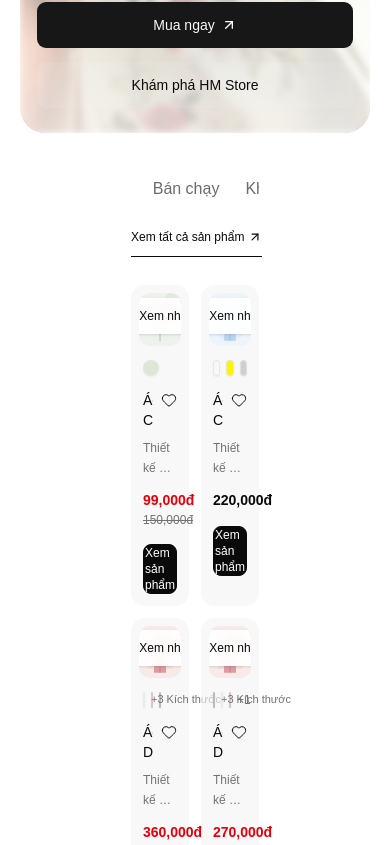
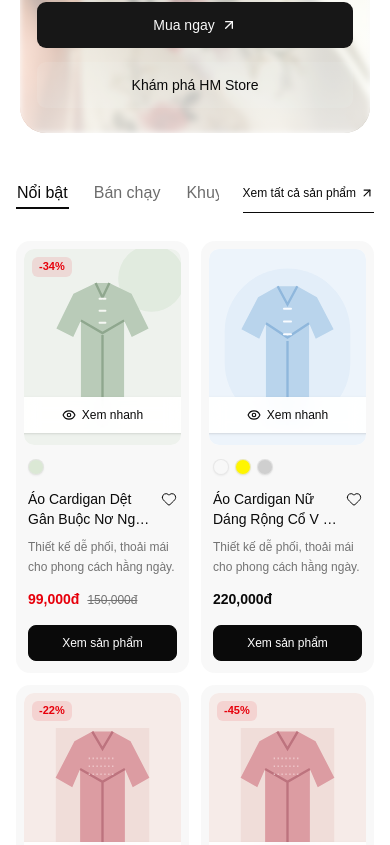
Before and after one commit to GamePieceLabs/FE_HuyMuoiStore, a Next.js app: page / in a window 390 px wide. Shown: the part 732-1577 px from the top of the page. Built offline with nearby package versions, Linux system fonts and the light colour scheme.

Commit message:
responsive hero-home

```diff
--- a/src/app/page.tsx
+++ b/src/app/page.tsx
@@ -1,21 +1,31 @@
 import { HomeHero } from "@/features/home/components/home-hero";
 import { HomeAbout } from "@/features/home/components/home-about";
 import { PolicyList } from "@/components/shared/policies/policy-list";
+import { products } from "@/components/shared/products/data";
 import { ProductList } from "@/components/shared/products/product-list";
+import type { ProductCollection } from "@/components/shared/products/types";
 import { Wrapper } from "@/components/shared/wrapper";
+
+const featuredProductTabs = [
+  { id: "featured", label: "Nổi bật", products },
+  { id: "best-selling", label: "Bán chạy", products },
+  { id: "sale", label: "Khuyến mãi", products },
+] satisfies readonly ProductCollection[];
+
+const categoryProductTabs = [
+  { id: "office-fashion", label: "Thời trang văn phòng", products },
+  { id: "accessories", label: "Phụ kiện", products: [] },
+] satisfies readonly ProductCollection[];
 
 export default function Home() {
   return (
     <>
       <HomeHero />
       <Wrapper>
-        <ProductList />
-      </Wrapper>
-      <Wrapper>
+        <ProductList tabs={featuredProductTabs} />
         <PolicyList />
-      </Wrapper>
-      <Wrapper>
         <HomeAbout />
+        <ProductList tabs={categoryProductTabs} />
       </Wrapper>
     </>
   );
--- a/src/components/shared/products/data.ts
+++ b/src/components/shared/products/data.ts
@@ -1,4 +1,4 @@
-import type { Product, ProductCollection } from "./types";
+import type { Product } from "./types";
 
 const productImages = {
   mintCardigan: "/images/home/products/mint-cardigan.svg",
@@ -15,7 +15,7 @@ const productImages = {
   woolCoat: "/images/home/products/wool-coat.svg",
 } as const;
 
-const products = [
+export const products = [
   {
     slug: "ao-cardigan-det-gan-buoc-no-ngan-xanh-mint",
     name: "Áo Cardigan Dệt Gân Buộc Nơ Ngắn Xanh Mint Trendy",
@@ -96,51 +96,4 @@ const products = [
     colors: ["#ffffff", "#111111", "#d9c5b5"],
     additionalColors: 3,
   },
-  {
-    slug: "dam-linen-co-v-tay-phong-xanh-nhat",
-    name: "Đầm Linen Cổ V Tay Phồng - Xanh Nhạt Dịu Mát",
-    image: productImages.linenDress,
-    secondaryImage: productImages.pastelCardigan,
-    price: "329,000đ",
-    originalPrice: "459,000đ",
-    discount: "-28%",
-    colors: ["#bfd5d3", "#ffffff"],
-  },
-  {
-    slug: "ao-so-mi-lua-tay-dai-hong-phai",
-    name: "Áo Sơ Mi Lụa Tay Dài - Hồng Phấn Nhẹ Nhàng",
-    image: productImages.silkShirt,
-    secondaryImage: productImages.knitPink,
-    price: "279,000đ",
-    colors: ["#f1c4c9", "#ffffff", "#c9d5c3"],
-    sizesLabel: "+2 Kích thước",
-  },
-  {
-    slug: "quan-jeans-ong-dung-xanh-nhat",
-    name: "Quần Jeans Ống Đứng Cạp Cao - Xanh Denim Nhạt",
-    image: productImages.denimJeans,
-    secondaryImage: productImages.wideTrousers,
-    price: "319,000đ",
-    originalPrice: "450,000đ",
-    discount: "-29%",
-    colors: ["#9fb6c4", "#233b50"],
-    sizesLabel: "+5 Kích thước",
-  },
-  {
-    slug: "ao-khoac-cardigan-det-tho-xam-sang",
-    name: "Áo Khoác Cardigan Dệt Thô - Xám Sáng Ấm Áp",
-    image: productImages.woolCoat,
-    secondaryImage: productImages.utilityJacket,
-    price: "359,000đ",
-    originalPrice: "520,000đ",
-    discount: "-31%",
-    colors: ["#b9b4ae", "#d9c6b4", "#28302d"],
-    additionalColors: 2,
-  },
 ] satisfies readonly Product[];
-
-export const productCollections: readonly ProductCollection[] = [
-  { id: "featured", label: "Nổi bật", products },
-  { id: "best-selling", label: "Bán chạy", products },
-  { id: "sale", label: "Khuyến mãi", products },
-];
--- a/src/components/shared/products/product-list.tsx
+++ b/src/components/shared/products/product-list.tsx
@@ -1,5 +1,6 @@
 "use client";
 
+import { useEffect, useRef, useState } from "react";
 import Link from "next/link";
 import { ArrowUpRight, PackageOpen } from "lucide-react";
 
@@ -11,12 +12,11 @@ import {
   TabsTrigger,
 } from "@/components/ui/tabs";
 
-import { productCollections } from "./data";
 import { ProductCard } from "./product-card";
 import type { ProductCollection } from "./types";
 
 interface ProductListProps {
-  collections?: readonly ProductCollection[];
+  tabs: readonly ProductCollection[];
 }
 
 function EmptyProductState({ label }: { label: string }) {
@@ -49,10 +49,39 @@ function EmptyProductState({ label }: { label: string }) {
   );
 }
 
-export function ProductList({ collections = productCollections }: ProductListProps) {
-  const firstCollection = collections[0];
+export function ProductList({ tabs }: ProductListProps) {
+  const firstTab = tabs[0];
+  const [activeTab, setActiveTab] = useState(firstTab?.id ?? "");
+  const tabsListRef = useRef<HTMLDivElement>(null);
+  const activeTabRef = useRef<HTMLButtonElement>(null);
 
-  if (!firstCollection) return null;
+  useEffect(() => {
+    const updateIndicator = () => {
+      const tabsList = tabsListRef.current;
+      const activeTabElement = activeTabRef.current;
+
+      if (!tabsList || !activeTabElement) return;
+
+      const tabsListRect = tabsList.getBoundingClientRect();
+      const activeTabRect = activeTabElement.getBoundingClientRect();
+
+      tabsList.style.setProperty(
+        "--tabs-indicator-left",
+        `${activeTabRect.left - tabsListRect.left}px`,
+      );
+      tabsList.style.setProperty(
+        "--tabs-indicator-width",
+        `${activeTabRect.width}px`,
+      );
+    };
+
+    updateIndicator();
+    window.addEventListener("resize", updateIndicator);
+
+    return () => window.removeEventListener("resize", updateIndicator);
+  }, [activeTab]);
+
+  if (!firstTab) return null;
 
   return (
     <section aria-labelledby="home-products-title" className="w-full">
@@ -60,22 +89,34 @@ export function ProductList({ collections = productCollections }: ProductListPro
         Sản phẩm nổi bật
       </h2>
 
-      <Tabs defaultValue={firstCollection.id} className="w-full">
+      <Tabs
+        defaultValue={firstTab.id}
+        onValueChange={(value) => {
+          if (value) setActiveTab(value);
+        }}
+        className="w-full"
+      >
         <div className="flex flex-wrap items-center justify-between gap-x-6 gap-y-3">
           <TabsList
+            ref={tabsListRef}
             aria-label="Danh mục sản phẩm"
             variant="line"
-            className="min-w-0 flex-1 justify-start gap-6 overflow-x-auto rounded-none p-0 [scrollbar-width:none] [&::-webkit-scrollbar]:hidden sm:gap-9"
+            className="relative min-w-0 flex-1 justify-start gap-6 overflow-x-auto rounded-none p-0 [scrollbar-width:none] [&::-webkit-scrollbar]:hidden sm:gap-9"
           >
-            {collections.map((collection) => (
+            {tabs.map((tab) => (
               <TabsTrigger
-                key={collection.id}
-                value={collection.id}
-                className="h-10 flex-none px-0 text-base font-medium sm:text-lg"
+                key={tab.id}
+                ref={tab.id === activeTab ? activeTabRef : undefined}
+                value={tab.id}
+                className="h-10 flex-none px-0 text-base font-medium after:hidden sm:text-lg"
               >
-                {collection.label}
+                {tab.label}
               </TabsTrigger>
             ))}
+            <span
+              aria-hidden="true"
+              className="pointer-events-none absolute bottom-0 left-[var(--tabs-indicator-left)] h-0.5 w-[var(--tabs-indicator-width)] bg-foreground transition-[left,width] duration-300 ease-out"
+            />
           </TabsList>
 
           <Link
@@ -87,20 +128,20 @@ export function ProductList({ collections = productCollections }: ProductListPro
           </Link>
         </div>
 
-        {collections.map((collection) => (
+        {tabs.map((tab) => (
           <TabsContent
-            key={collection.id}
-            value={collection.id}
+            key={tab.id}
+            value={tab.id}
             className="mt-5 sm:mt-6"
           >
-            {collection.products.length > 0 ? (
+            {tab.products.length > 0 ? (
               <div className="grid grid-cols-2 gap-3 sm:gap-4 lg:grid-cols-4 lg:gap-5">
-                {collection.products.map((product) => (
+                {tab.products.map((product) => (
                   <ProductCard key={product.slug} product={product} />
                 ))}
               </div>
             ) : (
-              <EmptyProductState label={collection.label} />
+              <EmptyProductState label={tab.label} />
             )}
           </TabsContent>
         ))}
--- a/src/components/shared/wrapper.tsx
+++ b/src/components/shared/wrapper.tsx
@@ -6,8 +6,8 @@ interface WrapperProps {
 
 export function Wrapper({ children }: WrapperProps) {
   return (
-    <div className="w-full py-10 sm:py-12 md:py-16 lg:py-10">
-      <div className="mx-[115px] px-4 sm:px-6 md:px-20 lg:px-10 xl:px-5">
+    <div className="w-full">
+      <div className="mx-0 px-4 sm:mx-6 sm:px-6 md:mx-12 md:px-20 lg:mx-[115px] lg:px-10 xl:px-5 [&>*]:py-10 sm:[&>*]:py-12 md:[&>*]:py-16 lg:[&>*]:py-10">
         {children}
       </div>
     </div>
--- a/src/features/home/components/home-hero.tsx
+++ b/src/features/home/components/home-hero.tsx
@@ -25,7 +25,7 @@ export function HomeHero({ imageUrl = defaultHeroImage }: HomeHeroProps) {
         <div className="absolute inset-x-0 bottom-0 -z-10 h-2/3 bg-gradient-to-t from-background/70 via-background/20 to-transparent" />
 
         <div className="mx-auto flex min-h-[min(900px,calc(100svh-48px))] w-full flex-col justify-between px-4 py-6 sm:px-6 sm:py-8 lg:px-10 xl:px-12">
-          <div className="flex items-start justify-between gap-6 text-xs font-semibold tracking-[0.22em] uppercase">
+          <div className="flex items-start justify-between gap-6 text-sm font-semibold tracking-[0.22em] uppercase">
             <p>HM Store / Campaign 01</p>
             <p className="text-right">
               New season
@@ -37,7 +37,7 @@ export function HomeHero({ imageUrl = defaultHeroImage }: HomeHeroProps) {
           <div className="flex flex-col items-center py-12 text-center">
             <h1
               id="home-hero-title"
-              className="font-serif text-[clamp(7rem,24vw,21rem)] leading-[0.7] font-medium tracking-[-0.12em] text-foreground"
+              className="font-serif text-[clamp(8rem,27vw,23rem)] leading-[0.7] font-medium tracking-[-0.12em] text-foreground"
             >
               11
               <span className="mx-10 font-sans text-[0.42em] font-light tracking-[-0.08em]">
@@ -45,16 +45,16 @@ export function HomeHero({ imageUrl = defaultHeroImage }: HomeHeroProps) {
               </span>
               11
             </h1>
-            <p className="mt-8 font-heading text-[clamp(2.75rem,8vw,7rem)] leading-[0.82] font-semibold tracking-[0.04em] uppercase text-foreground sm:mt-10">
+            <p className="mt-8 font-heading text-[clamp(3rem,9vw,8rem)] leading-[0.82] font-semibold tracking-[0.04em] uppercase text-foreground sm:mt-10">
               Single&apos;s Day
             </p>
-            <p className="mt-6 max-w-sm text-sm leading-6 text-foreground/80 sm:text-base">
+            <p className="mt-6 max-w-sm text-base leading-6 text-foreground/80 sm:text-lg">
               Những thiết kế dễ mặc, dễ phối và đủ khác biệt cho mùa mới.
             </p>
           </div>
 
           <div className="flex flex-col gap-5 sm:flex-row sm:items-end sm:justify-between">
-            <p className="max-w-xs text-sm leading-6 text-foreground/80">
+            <p className="max-w-xs text-base leading-6 text-foreground/80 sm:text-lg">
               Ưu đãi đặc biệt cho bộ sưu tập mới. Số lượng có hạn.
             </p>
             <div className="flex flex-col gap-3 sm:flex-row sm:items-center">
@@ -63,7 +63,7 @@ export function HomeHero({ imageUrl = defaultHeroImage }: HomeHeroProps) {
                 className={buttonVariants({
                   size: "lg",
                   className:
-                    "h-12 bg-foreground px-5 text-background hover:bg-foreground/80",
+                    "h-12 bg-foreground px-5 text-base text-background hover:bg-foreground/80",
                 })}
               >
                 Mua ngay
@@ -75,7 +75,7 @@ export function HomeHero({ imageUrl = defaultHeroImage }: HomeHeroProps) {
                   variant: "outline",
                   size: "lg",
                   className:
-                    "h-12 border-foreground/40 bg-background/10 px-5 text-foreground hover:bg-background/30 hover:text-foreground",
+                    "h-12 border-foreground/40 bg-background/10 px-5 text-base text-foreground hover:bg-background/30 hover:text-foreground",
                 })}
               >
                 Khám phá HM Store
```
Also changed, not shown: src/features/home/components/home-about.tsx (+8 -12 lines).
